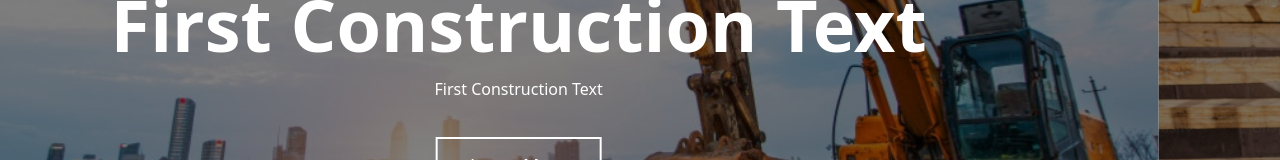
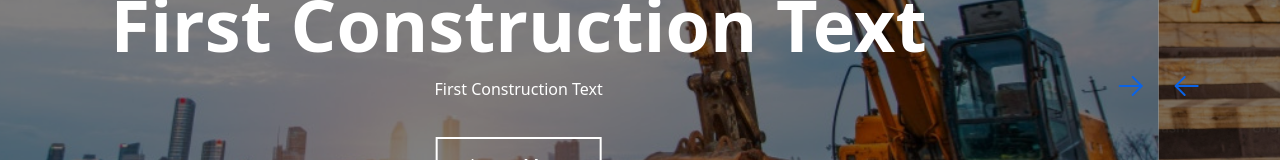
Before and after one commit to ArtisAdemi/INEMConstruction, a React (Vite) app in the folder inem_web/: page / in a window 1280 px wide. Shown: the part 314-474 px from the top of the page. Built offline with nearby package versions, Linux system fonts and the light colour scheme.

Commit message:
button slider added

```diff
--- a/inem_web/src/components/HomeSlider.tsx
+++ b/inem_web/src/components/HomeSlider.tsx
@@ -1,4 +1,4 @@
-import React from "react";
+import React, { useRef } from "react";
 import Slider from "react-slick";
 import "slick-carousel/slick/slick.css";
 import "slick-carousel/slick/slick-theme.css";
@@ -6,8 +6,21 @@ import twoworkers from "../assets/twoworkers.jpg";
 import Construction from "../assets/Construction.jpeg";
 import Construction2 from "../assets/Construction2.jpeg";
 import Construction3 from "../assets/Construction3.jpeg";
+import arrow from "../assets/decorations/ArrowLeft.svg";
 
 const HomeSlider: React.FC = () => {
+  let sliderRef = useRef<Slider | null>(null);
+  const next = () => {
+    if (sliderRef.current) {
+      sliderRef.current.slickNext();
+    }
+  };
+  const previous = () => {
+    if (sliderRef.current) {
+      sliderRef.current.slickPrev();
+    }
+  };
+
   const settings = {
     dots: true,
     infinite: true,
@@ -39,7 +52,7 @@ const HomeSlider: React.FC = () => {
 
   return (
     <div className="slider-wrapper bg-center bg-cover">
-      <Slider {...settings}>
+      <Slider ref={sliderRef} {...settings}>
         {sliders.map((slider, index) => (
           <div key={index} className="relative h-screen">
             <img src={slider.image} alt="" className="w-full h-screen object-cover brightness-50" />
@@ -51,6 +64,14 @@ const HomeSlider: React.FC = () => {
               <div className="flex align-bottom items-end">
                 <button className="text-lg py-3 px-8 mt-5 text-white border-2 border-white hover:bg-white hover:duration-500 duration-500 hover:text-[#ff7404]">Learn More</button>
               </div>
+              <div className="text-center hidden absolute lg:flex justify-between inset-0 w-full overflow-hidden">
+                <button className="button p-3 rounded-lg hover:scale-105 duration-300 bg-transparent text-white font-semibold" onClick={previous}>
+                  <img src={arrow} alt="" />
+                </button>
+                <button className="button !p-3 rounded-lg hover:scale-105 duration-300 bg-transparent text-white font-semibold" onClick={next}>
+                  <img src={arrow} alt="" className="rotate-180 text-white" />
+                </button>
+              </div>
             </div>
           </div>
         ))}
```
